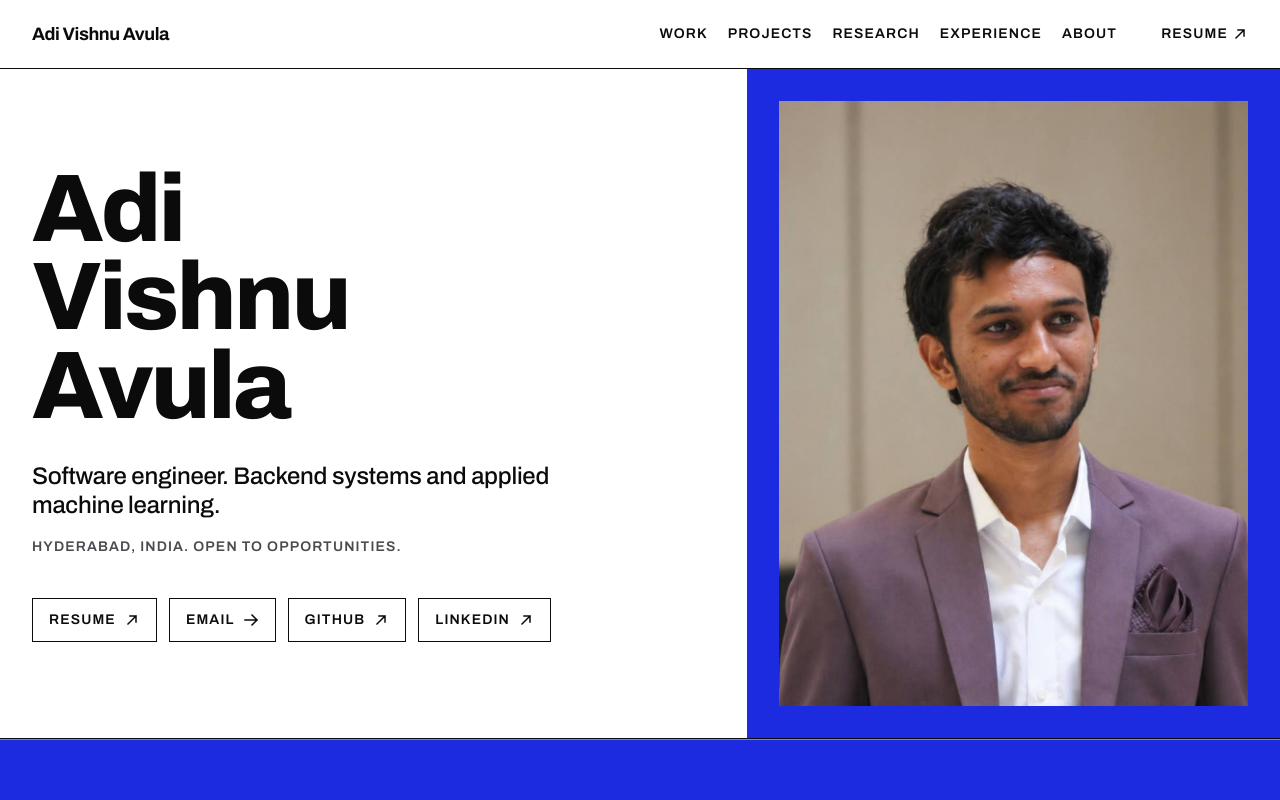
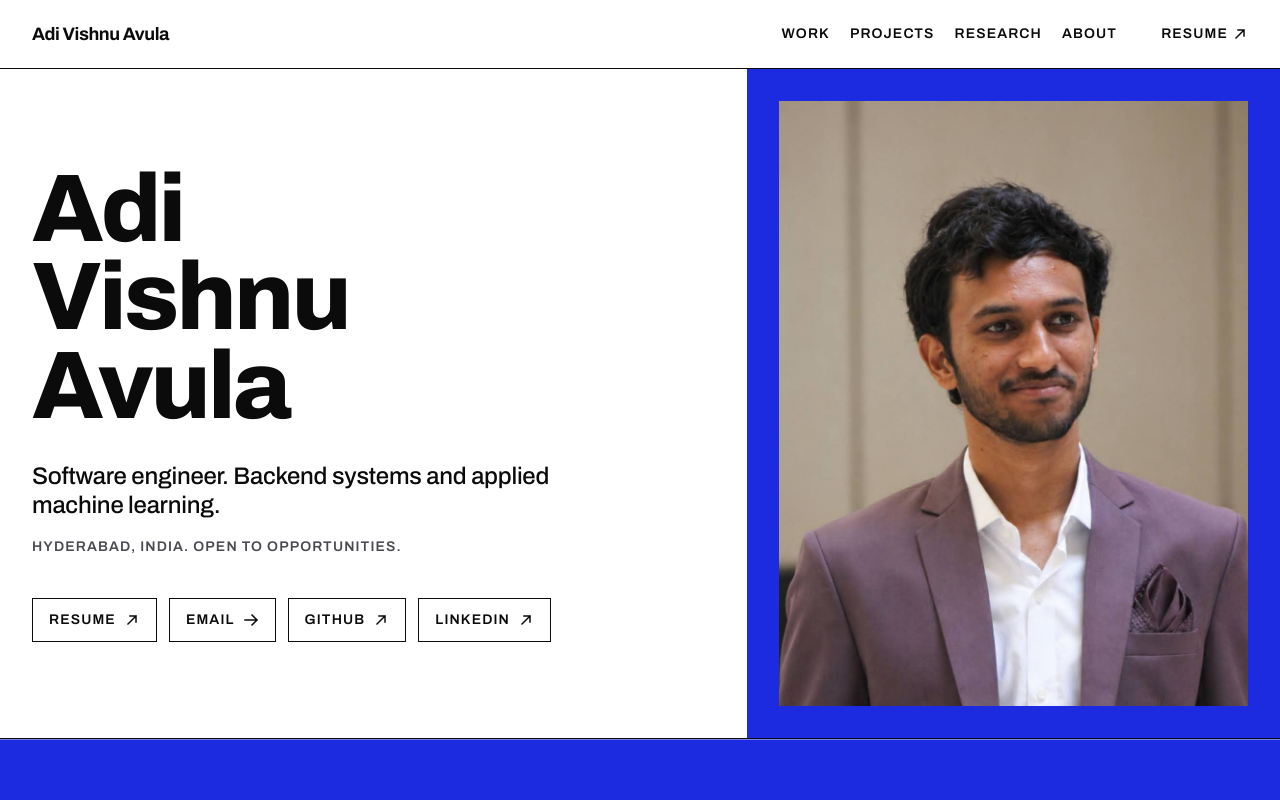
Before and after one commit to adivishnu-a/portfolio, a Next.js app: page / in a window 1280 px wide. Shown: the top 800 px of the page. Built offline with nearby package versions, Linux system fonts and the light colour scheme.

Commit message:
Nav: Work, Projects, Research, About in the four-cell row; More projects; trim archive
Rename lib/og.ts to og-colors.ts, which is all it holds now.

```diff
--- a/app/opengraph-image.tsx
+++ b/app/opengraph-image.tsx
@@ -1,6 +1,6 @@
 import { ImageResponse } from "next/og";
 import { site } from "@/content/site";
-import { ogColors } from "@/lib/og";
+import { ogColors } from "@/lib/og-colors";
 import { posterFonts } from "@/lib/og-fonts";
 
 export const alt = `${site.name}, ${site.title}`;
--- a/components/layout/SiteHeader.tsx
+++ b/components/layout/SiteHeader.tsx
@@ -7,12 +7,11 @@ const nav = [
   { label: "Work", href: "/#work" },
   { label: "Projects", href: "/#projects" },
   { label: "Research", href: "/#research" },
-  { label: "Experience", href: "/#experience" },
   { label: "About", href: "/#about" },
 ];
 
 /**
- * Phone: name and Resume on one row, then a horizontally scrolling nav strip
+ * Phone: name and Resume on one row, then a four-cell rule-divided nav row
  * that bleeds to the screen edges. Wide: one row, name left, nav and Resume right.
  */
 export function SiteHeader() {
@@ -38,12 +37,12 @@ export function SiteHeader() {
           aria-label="Primary"
           className="border-ink col-span-2 -mx-5 mt-2 border-t md:order-1 md:col-auto md:mx-0 md:mt-0 md:border-0"
         >
-          <ul className="label md:text-meta flex [scrollbar-width:none] overflow-x-auto text-[0.75rem] md:gap-x-5 [&::-webkit-scrollbar]:hidden">
+          <ul className="label divide-ink md:text-meta grid grid-cols-4 divide-x text-[0.75rem] md:flex md:gap-x-5 md:divide-x-0">
             {nav.map((item) => (
               <li key={item.href}>
                 <a
                   href={item.href}
-                  className="hover:text-blue flex min-h-11 items-center px-4 whitespace-nowrap first:pl-5 md:px-0 md:first:pl-0"
+                  className="hover:text-blue flex min-h-11 items-center justify-center md:justify-start"
                 >
                   {item.label}
                 </a>
--- a/components/og/PosterCard.tsx
+++ b/components/og/PosterCard.tsx
@@ -1,5 +1,5 @@
 import { site } from "@/content/site";
-import { ogColors } from "@/lib/og";
+import { ogColors } from "@/lib/og-colors";
 
 interface PosterCardProps {
   label: string;
--- a/components/sections/Archive.tsx
+++ b/components/sections/Archive.tsx
@@ -4,7 +4,7 @@ import { archive } from "@/content/work";
 
 export function Archive() {
   return (
-    <Band id="archive" label="More work">
+    <Band id="archive" label="More projects">
       <h3 className="text-h2 font-extrabold font-stretch-[112%]">
         Everything else
       </h3>
--- a/content/work.ts
+++ b/content/work.ts
@@ -142,19 +142,4 @@ export const archive: ArchiveEntry[] = [
     stack: ["Apache Spark", "R"],
     href: "https://github.com/adivishnu-a/Twitter-Sentiment-Analysis",
   },
-  {
-    title: "ExamSystem",
-    year: 2023,
-    summary:
-      "Desktop exam-taking and tracking application with an administrator leaderboard.",
-    stack: ["Java", "Swing"],
-    href: "https://github.com/adivishnu-a/ExamSystem",
-  },
-  {
-    title: "Voice Assistant",
-    year: 2022,
-    summary: "Continuous voice input driving everyday tasks on a PC.",
-    stack: ["Python"],
-    href: "https://github.com/adivishnu-a/Voice-Assistant",
-  },
 ];
```
Also changed, not shown: lib/og-colors.ts (renamed from lib/og.ts).
